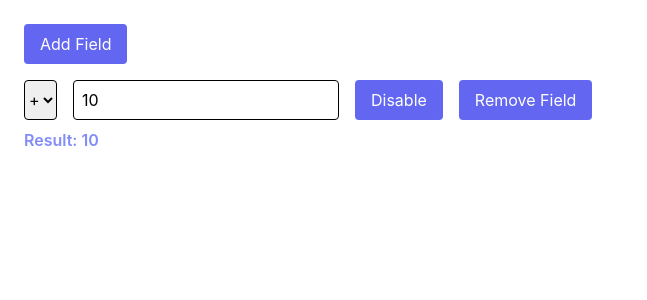
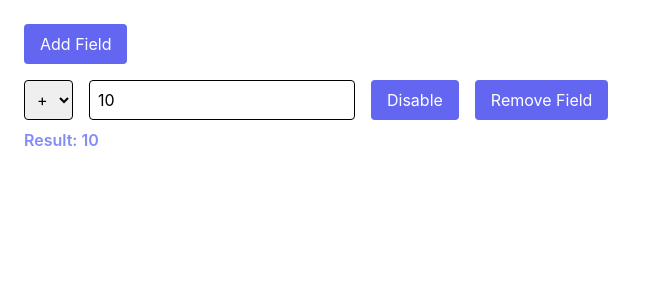
Before and after one commit to NahshalElN/coolshop, a React (Create React App) app: page / in a window 1280 px wide. Shown: the top 300 px of the page, without its empty margins (0-647 px from the left). Built offline with nearby package versions, Linux system fonts and the light colour scheme.

Commit message:
Minor ui update (hover effects)

```diff
--- a/src/App.js
+++ b/src/App.js
@@ -24,7 +24,7 @@ function App() {
 
   return (
     <div className="App p-6 h-full w-full relative">
-      <button className="bg-indigo-500 text-white rounded px-4 py-2 mb-4" onClick={() => dispatchFields(addField())}>
+      <button className="bg-indigo-500 hover:bg-indigo-700 text-white rounded px-4 py-2 mb-4" onClick={() => dispatchFields(addField())}>
         Add Field
       </button>
       {fields.map((field) => (
--- a/src/components/Field.js
+++ b/src/components/Field.js
@@ -12,7 +12,7 @@ export default function Field({ field, dispatchFields, removeField, toggleField,
     return (
       <div className="flex gap-4 mb-2">
         <select
-          className="border border-black rounded flex items-center"
+          className="border border-black rounded flex items-center p-2"
           value={field.operator}
           onChange={handleOperatorChange}
         >
@@ -28,13 +28,13 @@ export default function Field({ field, dispatchFields, removeField, toggleField,
           min={0}
         />
         <button
-          className="bg-indigo-500 text-white rounded px-4 py-2"
+          className="bg-indigo-500 hover:bg-red-500 text-white rounded px-4 py-2"
           onClick={() => dispatchFields(toggleField(field.fieldId))}
         >
           {field.disabled ? 'Enable' : 'Disable'}
         </button>
         <button
-          className="bg-indigo-500 text-white rounded px-4 py-2"
+          className="bg-indigo-500 hover:bg-red-800 text-white rounded px-4 py-2"
           onClick={() => dispatchFields(removeField(field.fieldId))}
         >
           Remove Field
```
